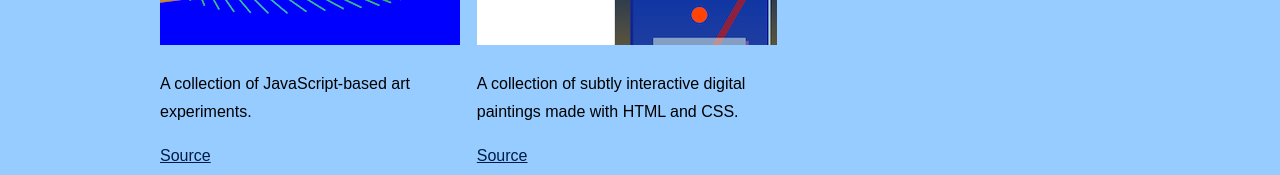
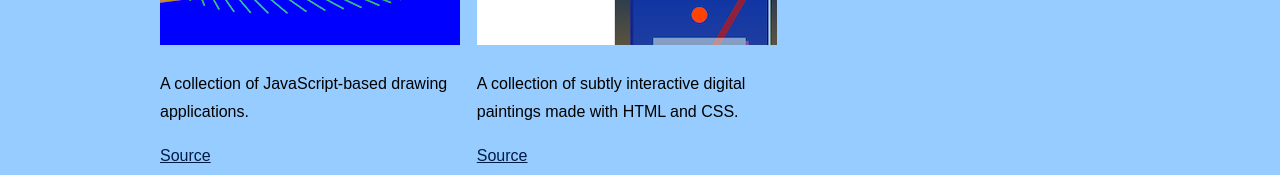
Before and after one commit to alightedlamp/ph-portfolio, a React (Create React App) app: page / in a window 1280 px wide. Shown: the part 2614-2789 px from the top of the page. Built offline with nearby package versions, Linux system fonts and the light colour scheme; a web font is replaced by a local one.

Commit message:
s/art experiments/drawing applications

```diff
--- a/src/projects.js
+++ b/src/projects.js
@@ -36,7 +36,7 @@ export const projects = [
 export const art = [
   {
     name: 'JSART.ART',
-    description: 'A collection of JavaScript-based art experiments.',
+    description: 'A collection of JavaScript-based drawing applications.',
     preview_img: jsart_img,
     github_url: 'https://github.com/alightedlamp/JSART.ART',
     url: 'https://jsart.art'
```
